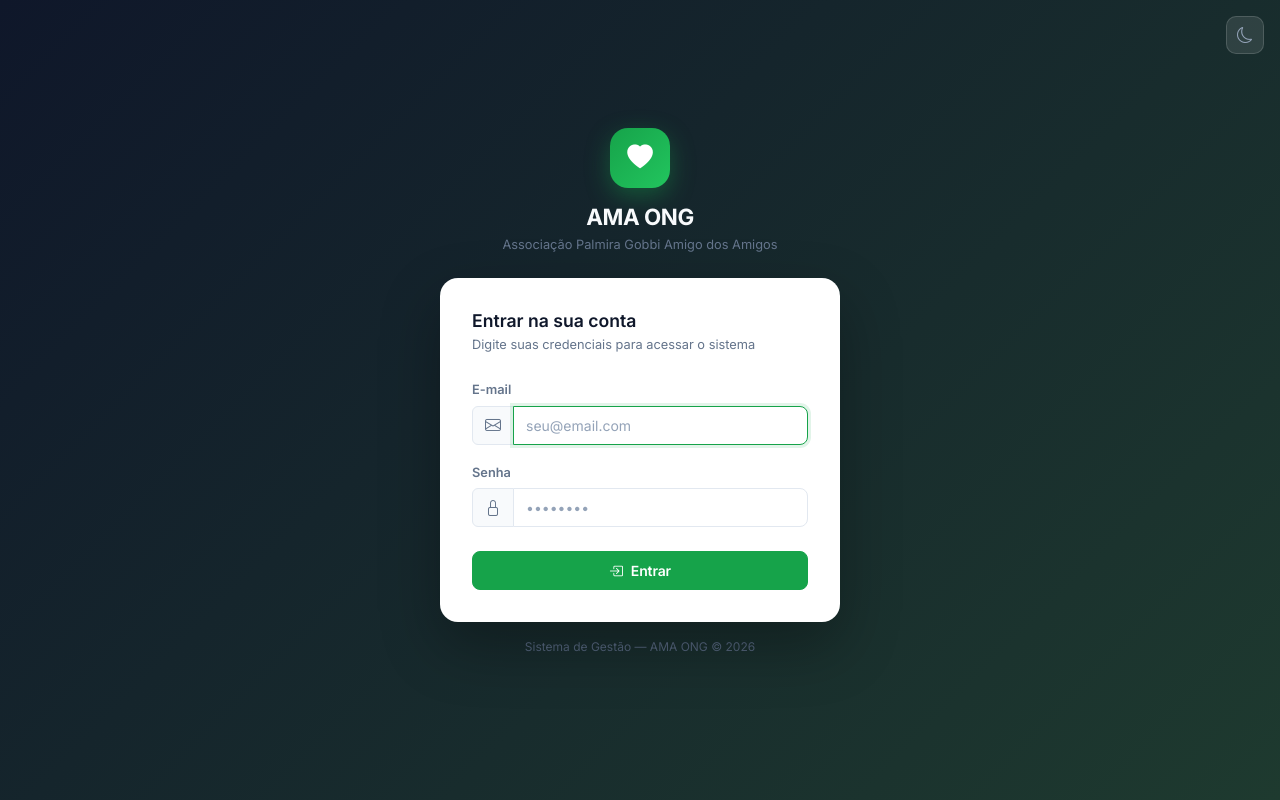
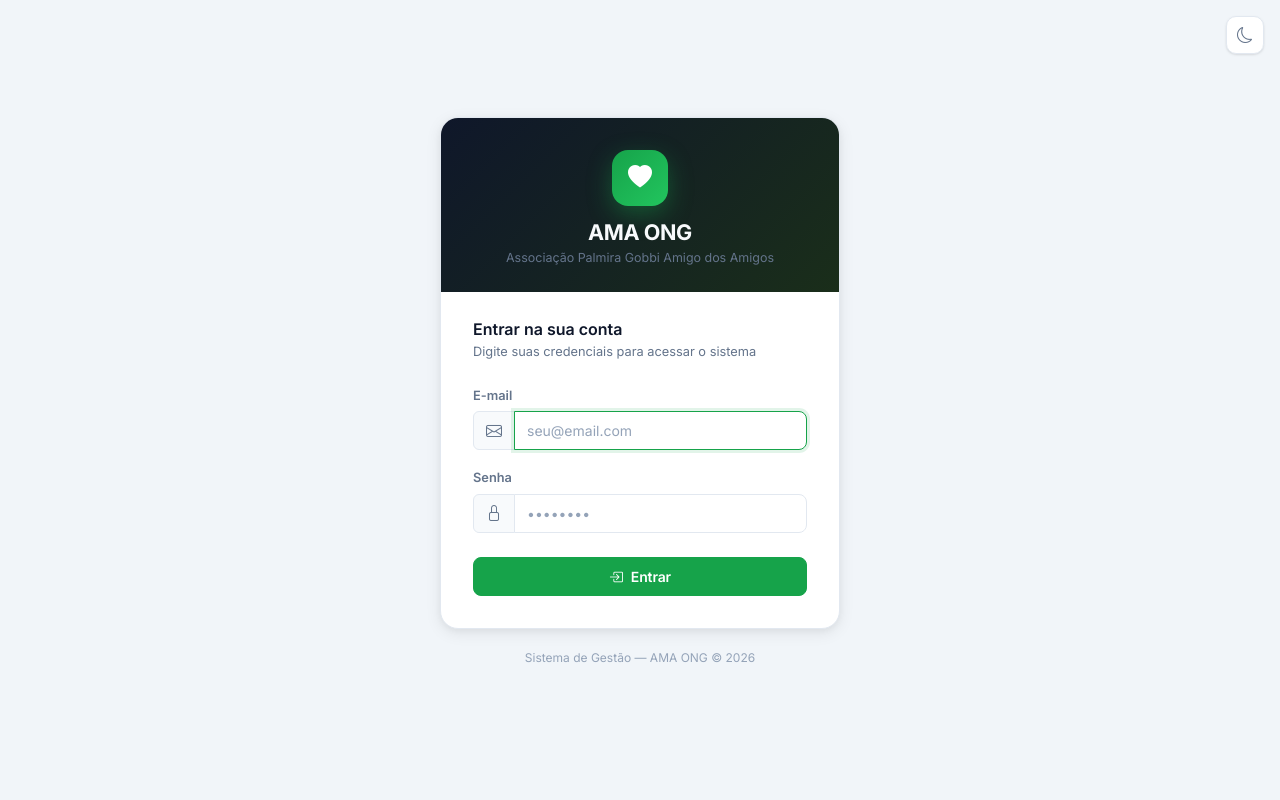
Before and after one commit to mapompeo/ama-web-system, a web app: file frontend/login.html in a window 1280 px wide. Run offline with its HTML, style and script files only (its server is not run), Linux system fonts and the light colour scheme.

Commit message:
feat: expande dashboard com próximas atividades, ações rápidas e status; redesenha login com tema

```diff
--- a/frontend/login.html
+++ b/frontend/login.html
@@ -8,51 +8,83 @@
   <link href="https://cdn.jsdelivr.net/npm/bootstrap-icons@1.11.3/font/bootstrap-icons.min.css" rel="stylesheet" />
   <link rel="stylesheet" href="/css/style.css" />
   <style>
-    .login-bg {
-      background: linear-gradient(135deg, #0f172a 0%, #1e3a2f 100%);
-      min-height: 100vh; display: flex; align-items: center;
-      justify-content: center; padding: 1rem;
+    body {
+      background: var(--body-bg);
+      display: flex; align-items: center; justify-content: center;
+      min-height: 100vh; padding: 1rem;
     }
-    [data-theme="dark"] .login-card {
-      background: #161b22 !important;
-      border: 1px solid #30363d !important;
+
+    .login-wrap { width: 100%; max-width: 400px; }
+
+    .login-card {
+      background: var(--card-bg);
+      border: 1px solid var(--border);
+      border-radius: 18px;
+      box-shadow: var(--shadow-md);
+      overflow: hidden;
     }
-    [data-theme="dark"] .login-card h3,
-    [data-theme="dark"] .login-card p { color: #c9d1d9 !important; }
-    [data-theme="dark"] .login-card h3 { color: #f0f6fc !important; }
-    [data-theme="dark"] .login-footer { color: #8b949e !important; }
 
+    .login-header {
+      background: linear-gradient(135deg, #0f172a 0%, #1a2e1a 100%);
+      padding: 2rem 2rem 1.5rem;
+      text-align: center;
+    }
+
+    .login-brand-icon {
+      display: inline-flex; width: 56px; height: 56px;
+      background: linear-gradient(135deg, #16a34a, #22c55e);
+      border-radius: 16px; align-items: center; justify-content: center;
+      font-size: 1.5rem; color: #fff;
+      box-shadow: 0 8px 24px rgba(22,163,74,.4);
+      margin-bottom: .85rem;
+    }
+
+    .login-brand-title { font-family: Inter, sans-serif; font-weight: 700; color: #f8fafc; font-size: 1.35rem; letter-spacing: -.02em; margin: 0; }
+    .login-brand-sub   { color: #64748b; font-size: .78rem; margin: .2rem 0 0; }
+
+    .login-body { padding: 1.75rem 2rem 2rem; }
+
+    .login-title { font-family: Inter, sans-serif; font-weight: 600; color: var(--text-heading); font-size: 1rem; margin: 0 0 .2rem; }
+    .login-sub   { color: var(--text-muted); font-size: .8rem; margin: 0 0 1.4rem; }
+
+    .login-footer-text { text-align: center; margin-top: 1.25rem; color: var(--text-subtle); font-size: .75rem; }
+
+    /* Toggle de tema */
     .theme-btn-float {
       position: fixed; top: 1rem; right: 1rem;
       width: 38px; height: 38px;
-      background: rgba(255,255,255,.1);
-      border: 1px solid rgba(255,255,255,.15);
+      background: var(--card-bg);
+      border: 1px solid var(--border);
       border-radius: 10px;
       display: flex; align-items: center; justify-content: center;
-      color: #94a3b8; font-size: 1rem;
-      cursor: pointer; transition: background .15s, color .15s;
+      color: var(--text-muted); font-size: 1rem;
+      cursor: pointer; transition: background .15s, color .15s, box-shadow .15s;
+      box-shadow: var(--shadow-sm);
     }
-    .theme-btn-float:hover { background: rgba(255,255,255,.18); color: #f1f5f9; }
+    .theme-btn-float:hover { color: var(--text-heading); box-shadow: var(--shadow-md); }
   </style>
 </head>
 <body>
-  <!-- Botão de tema flutuante -->
+
+  <!-- Toggle de tema -->
   <button id="themeToggle" class="theme-btn-float" title="Alternar tema">
     <i id="themeIcon" class="bi bi-moon"></i>
   </button>
 
-  <div class="login-bg">
-    <div style="width:100%;max-width:400px">
-      <div class="text-center mb-4">
-        <div style="display:inline-flex;width:60px;height:60px;background:linear-gradient(135deg,#16a34a,#22c55e);border-radius:18px;align-items:center;justify-content:center;font-size:1.6rem;color:#fff;box-shadow:0 8px 24px rgba(22,163,74,.4);margin-bottom:1rem">
-          <i class="bi bi-heart-fill"></i>
-        </div>
-        <h2 style="font-family:Inter,sans-serif;font-weight:700;color:#f8fafc;font-size:1.4rem;letter-spacing:-.02em;margin:0">AMA ONG</h2>
-        <p style="color:#64748b;font-size:.8rem;margin:.25rem 0 0">Associação Palmira Gobbi Amigo dos Amigos</p>
+  <div class="login-wrap">
+    <!-- Card de login -->
+    <div class="login-card">
+      <!-- Header sempre escuro com o brand -->
+      <div class="login-header">
+        <div class="login-brand-icon"><i class="bi bi-heart-fill"></i></div>
+        <h1 class="login-brand-title">AMA ONG</h1>
+        <p class="login-brand-sub">Associação Palmira Gobbi Amigo dos Amigos</p>
       </div>
-      <div class="login-card" style="background:#fff;border-radius:18px;padding:2rem;box-shadow:0 24px 60px rgba(0,0,0,.3)">
-        <h3 style="font-family:Inter,sans-serif;font-weight:600;color:#0f172a;font-size:1.1rem;margin:0 0 .25rem">Entrar na sua conta</h3>
-        <p style="color:#64748b;font-size:.8rem;margin:0 0 1.5rem">Digite suas credenciais para acessar o sistema</p>
+
+      <!-- Corpo do form (segue o tema) -->
+      <div class="login-body">
+        <h2 class="login-title">Entrar na sua conta</h2>
+        <p class="login-sub">Digite suas credenciais para acessar o sistema</p>
         <div id="alert-container"></div>
         <form id="login-form" novalidate>
           <div class="mb-3">
@@ -74,8 +106,9 @@
           </button>
         </form>
       </div>
-      <p class="login-footer text-center mt-3" style="color:#475569;font-size:.75rem">Sistema de Gestão — AMA ONG &copy; 2026</p>
     </div>
+
+    <p class="login-footer-text">Sistema de Gestão — AMA ONG &copy; 2026</p>
   </div>
 
   <script src="https://cdn.jsdelivr.net/npm/bootstrap@5.3.3/dist/js/bootstrap.bundle.min.js"></script>
@@ -83,7 +116,7 @@
     // Redireciona se já autenticado
     fetch('/api/auth/me', { credentials: 'include' }).then(r => { if (r.ok) window.location.href = '/dashboard'; });
 
-    // ── Tema ─────────────────────────────────────────────────────
+    // ── Tema ──────────────────────────────────────────────────────
     function applyTheme(theme) {
       document.documentElement.classList.add('theme-transitioning');
       document.documentElement.setAttribute('data-theme', theme);
@@ -93,15 +126,14 @@
       setTimeout(() => document.documentElement.classList.remove('theme-transitioning'), 300);
     }
 
-    // Sincroniza ícone com tema atual
-    (function() {
+    // Sincroniza ícone ao carregar
+    (function () {
       const isDark = document.documentElement.getAttribute('data-theme') === 'dark';
       document.getElementById('themeIcon').className = isDark ? 'bi bi-sun' : 'bi bi-moon';
     })();
 
     document.getElementById('themeToggle').addEventListener('click', () => {
-      const current = document.documentElement.getAttribute('data-theme') || 'light';
-      applyTheme(current === 'dark' ? 'light' : 'dark');
+      applyTheme(document.documentElement.getAttribute('data-theme') === 'dark' ? 'light' : 'dark');
     });
 
     // ── Login ─────────────────────────────────────────────────────
```
Also changed, not shown: frontend/dashboard.html (+87 -20 lines), frontend/public/css/style.css (+56 -0 lines), frontend/public/js/pages/dashboard.js (added, +118 -0 lines).
